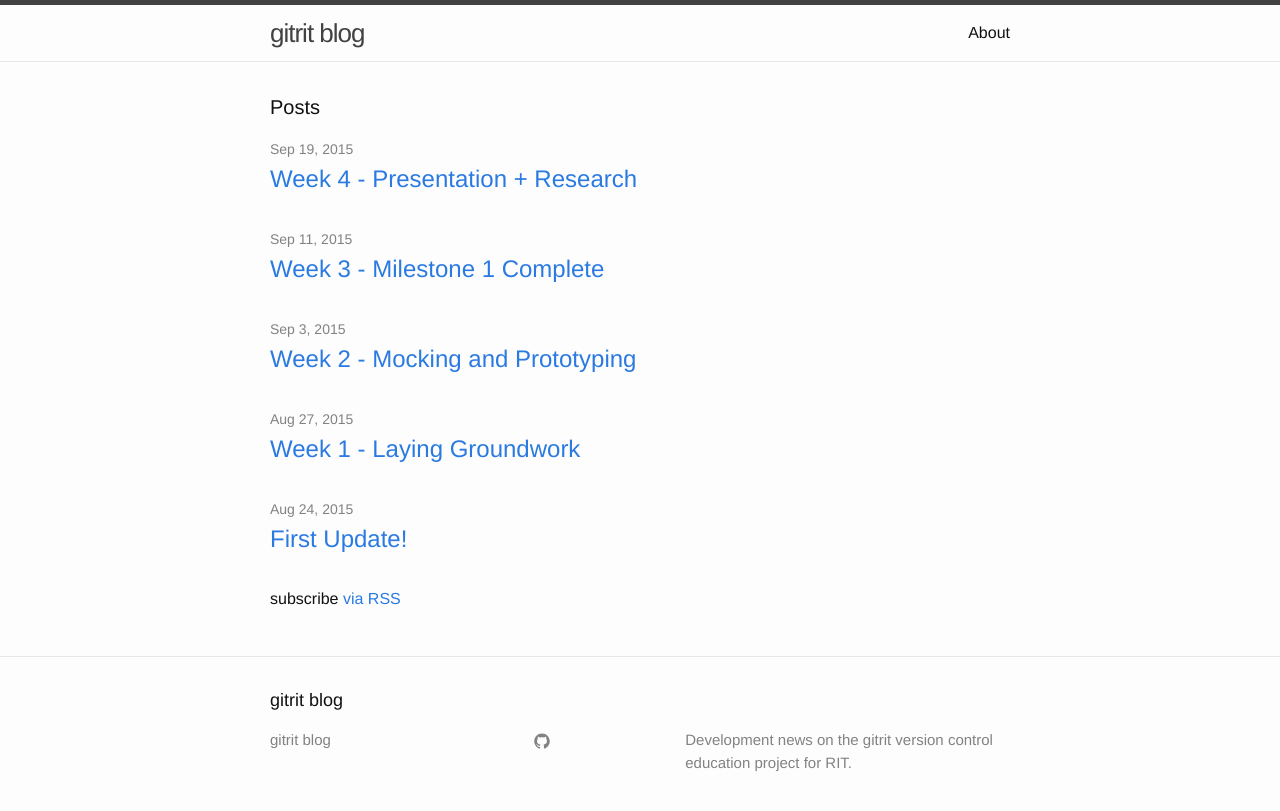
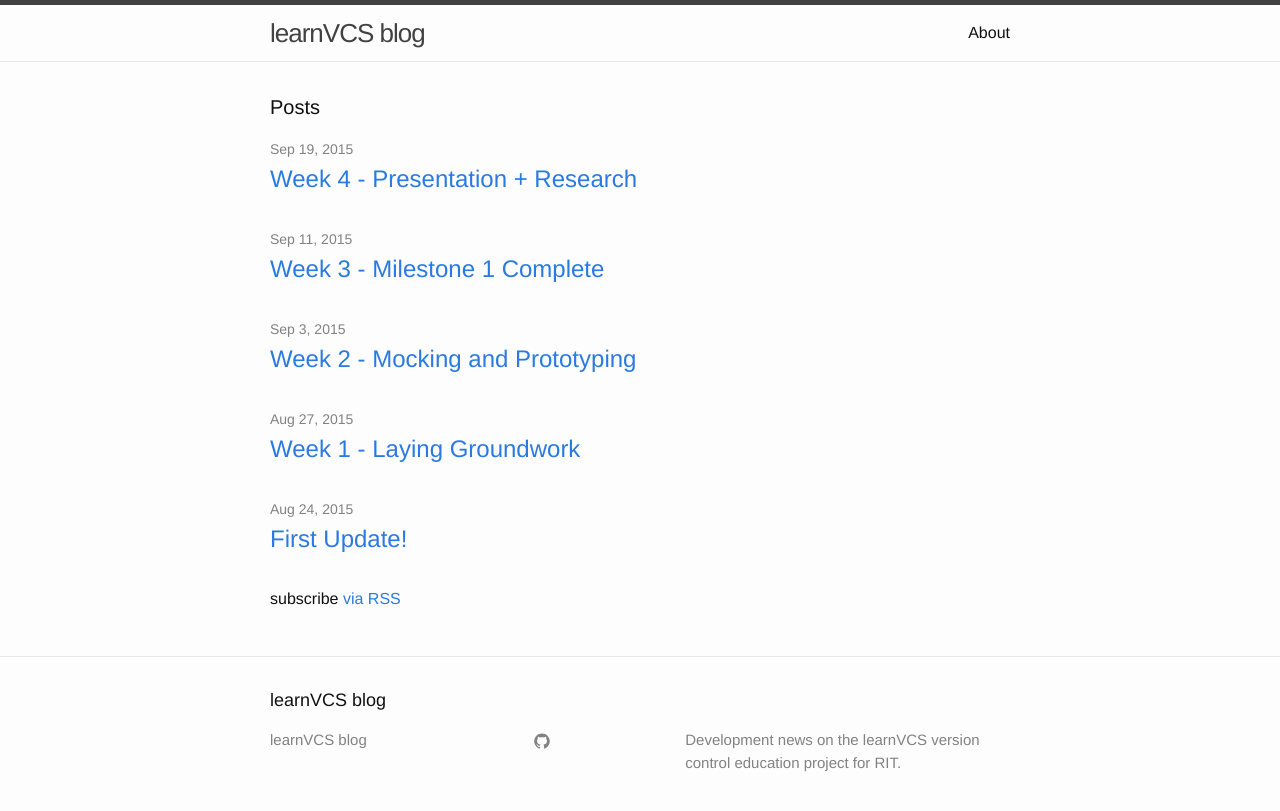
Before and after one commit to gitrit/gitrit.github.io, a Jekyll site: the page built from index.html, in a window 1280 px wide. Shown: the top 811 px of the page. Built offline with Jekyll 4.4.1, drawn with Linux system fonts in a browser that asks for light colours.

Commit message:
Update _config.yml

```diff
--- a/_config.yml
+++ b/_config.yml
@@ -1,13 +1,13 @@
 # Site settings
-title: gitrit blog
+title: learnVCS blog
 email:
 description: > # this means to ignore newlines until "baseurl:"
-  Development news on the gitrit version control education project for RIT.
+  Development news on the learnVCS version control education project for RIT.
 baseurl: "" # the subpath of your site, e.g. /blog/
-url: "http://yourdomain.com" # the base hostname & protocol for your site
+url: "http://www.learnversioncontrol.com" # the base hostname & protocol for your site
 # twitter_username: jekyllrb
-github_organization: gitrit
-github_repository: learn-flow
+github_organization: learnVCS
+github_repository: learnVCS
 
 # Build settings
 markdown: kramdown
```
